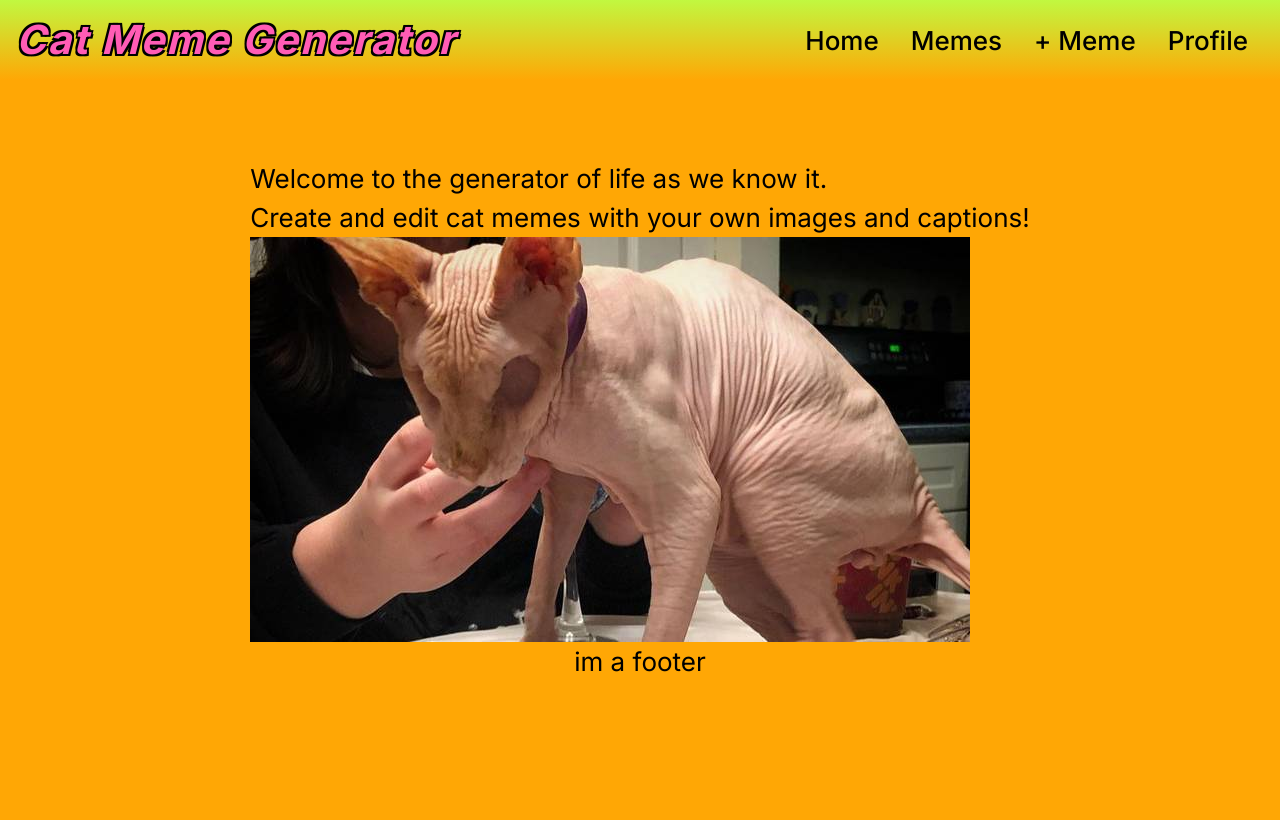
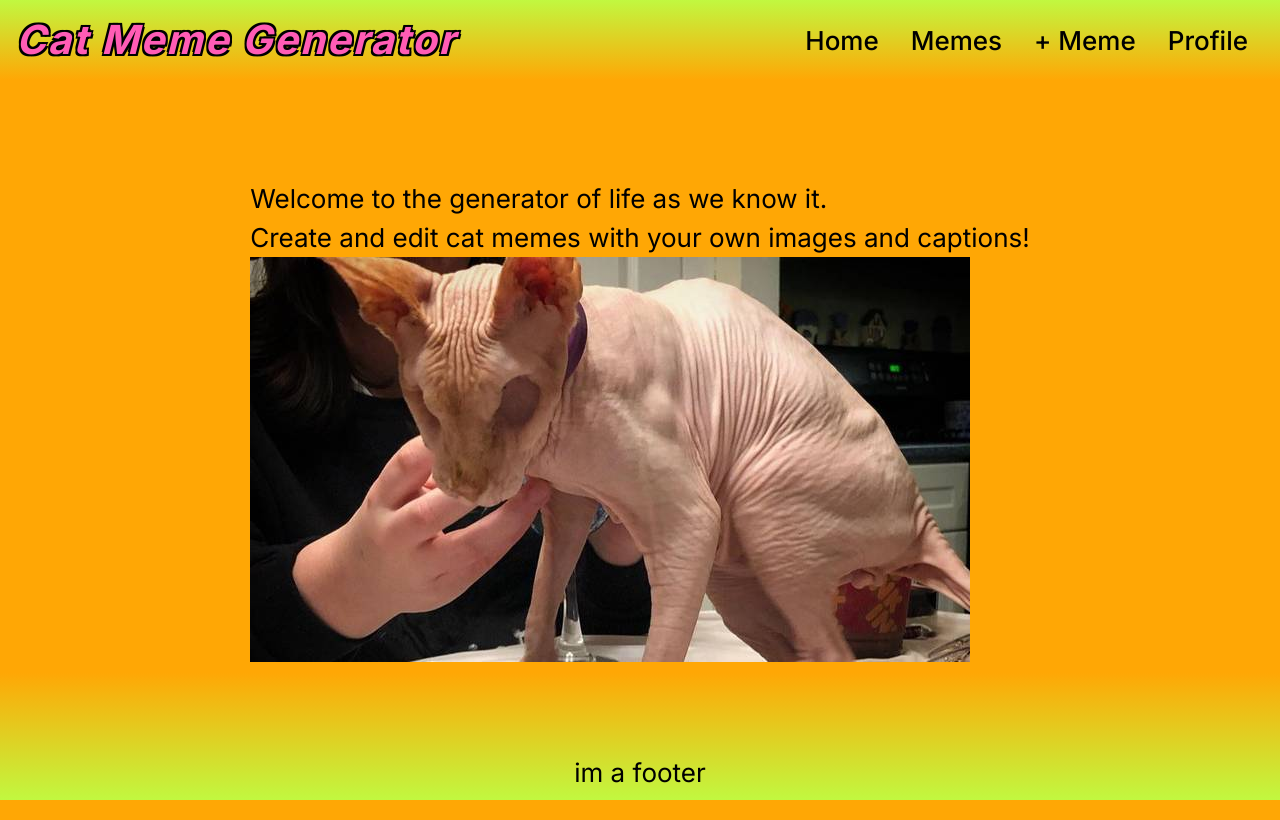
Before and after one commit to irenemanning/cat-meme-generator-rails, a Next.js app in the folder client/: page / in a window 1280 px wide. Built offline with nearby package versions, Linux system fonts and the light colour scheme.

Commit message:
Style footer.

```diff
--- a/client/app/+meme/page.jsx
+++ b/client/app/+meme/page.jsx
@@ -1,4 +1,3 @@
-import React from 'react'
 
 function CreateMeme() {
   return (
--- a/client/app/components/footer/Footer.jsx
+++ b/client/app/components/footer/Footer.jsx
@@ -1,8 +1,11 @@
-import React from 'react'
 
 function Footer() {
   return (
-    <div>im a footer</div>
+    <div
+    className="fixed bottom-0 left-0 w-full bg-gray-200 text-center pt-20 pb-2 mt-10"
+    style={{backgroundImage: 'linear-gradient(180deg, rgb(255, 167, 5), rgb(193, 248, 64))'}}>
+      <p>im a footer</p>
+    </div>
   )
 }
 
--- a/client/app/components/navbar/Navbar.jsx
+++ b/client/app/components/navbar/Navbar.jsx
@@ -1,5 +1,5 @@
 "use client"
-import React, { useState } from 'react'
+import { useState } from 'react'
 import Link from 'next/link'
 
 function Navbar() {
--- a/client/app/globals.css
+++ b/client/app/globals.css
@@ -7,12 +7,16 @@
   --background-start-rgb: 214, 219, 220;
   --background-end-rgb: 255, 255, 255;
 }
-
 @media (prefers-color-scheme: dark) {
   :root {
     --foreground-rgb: 255, 255, 255;
     --background-start-rgb: 0, 0, 0;
     --background-end-rgb: 0, 0, 0;
+  }
+}
+@layer utilities {
+  .text-balance {
+    text-wrap: balance;
   }
 }
 
@@ -40,9 +44,3 @@ body {
                -2px 2px 0 #000,
                 2px 2px 0 #000;
 }
-
-@layer utilities {
-  .text-balance {
-    text-wrap: balance;
-  }
-}
--- a/client/app/memes/id/page.jsx
+++ /dev/null
@@ -1,9 +0,0 @@
-import React from 'react'
-
-function MemeShowPage() {
-  return (
-    <div>MemeShowPage</div>
-  )
-}
-
-export default MemeShowPage
--- a/client/app/memes/page.jsx
+++ b/client/app/memes/page.jsx
@@ -1,4 +1,3 @@
-import React from 'react'
 
 function Memes() {
   return (
--- a/client/app/not-found.jsx
+++ b/client/app/not-found.jsx
@@ -1,4 +1,4 @@
-import React from 'react'
+
 import Link from 'next/link'
 function NotFound() {
   return (
--- a/client/app/profile/page.jsx
+++ b/client/app/profile/page.jsx
@@ -1,4 +1,3 @@
-import React from 'react'
 
 function Profile() {
   return (
```
